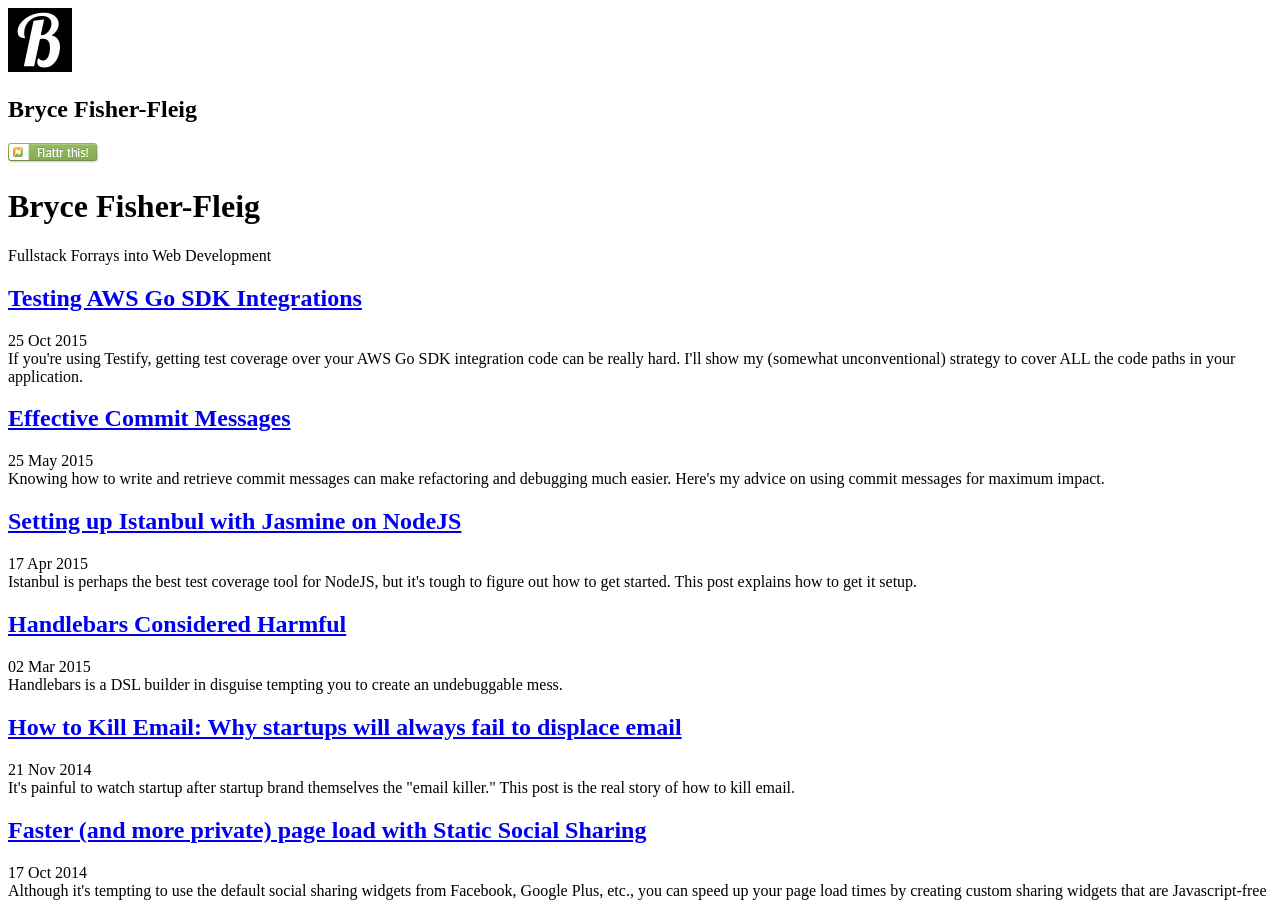
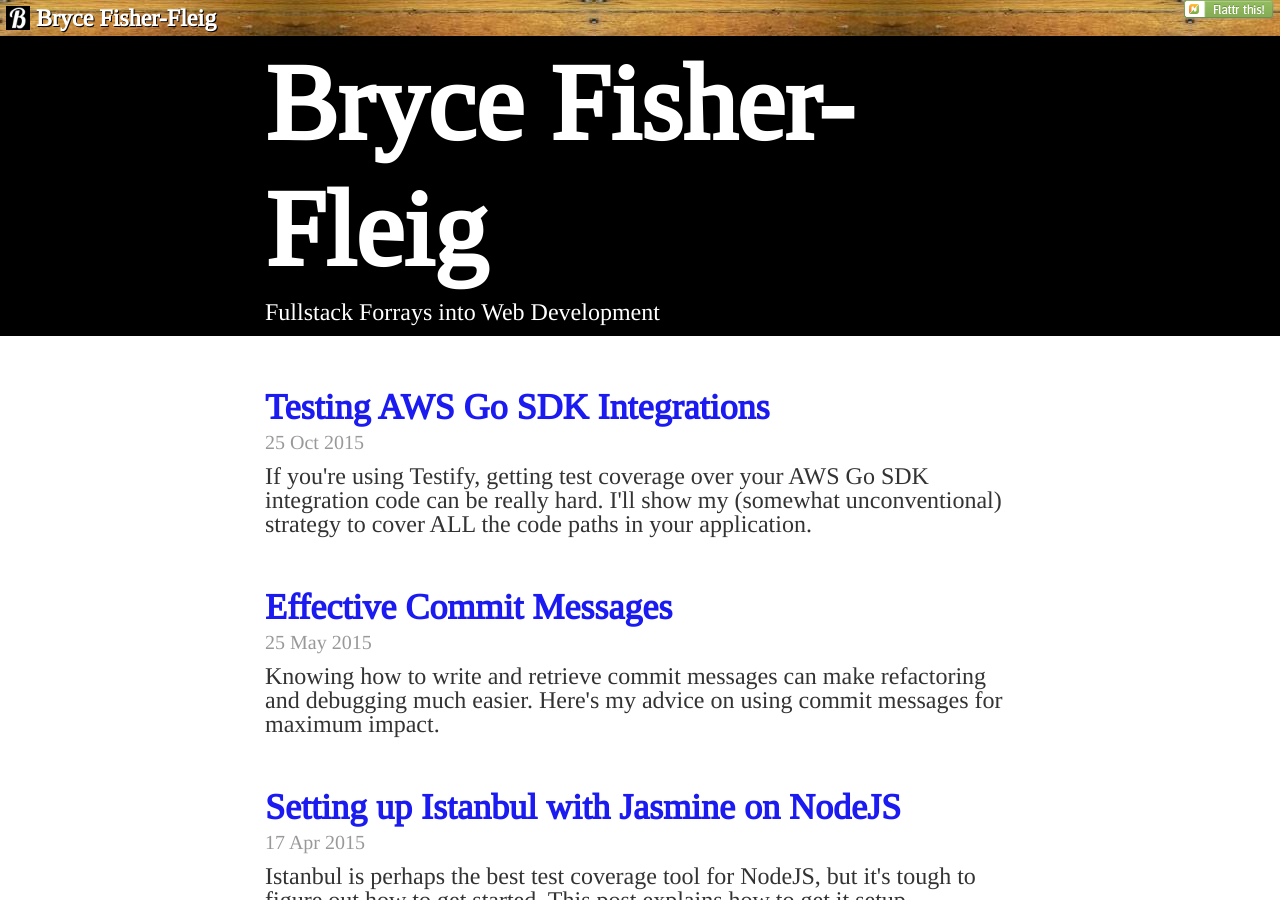
Before and after one commit to brycefisher/brycefisher.github.io-jekyll, a Jekyll site: the page built from index.html, in a window 1280 px wide and 900 px high. Built offline with Jekyll 4.4.1, drawn with Linux system fonts in a browser that asks for light colours; the list of posts is cut into pages by our own code.

Commit message:
Fix media type of stylesheets

```diff
--- a/_layouts/default.html
+++ b/_layouts/default.html
@@ -4,7 +4,7 @@
   <meta charset="utf-8">
   <title>{% if paginator and paginator.page > 1 %}Posts Page {{ paginator.page }}{% else %}{{ page.title }}{% endif %} | Bryce Fisher-Fleig</title>
 
-  <link href="/css/screen.css" media="print" rel="stylesheet" type="text/css">
+  <link href="/css/screen.css" media="screen" rel="stylesheet" type="text/css">
   <link href="/favicon.ico" rel="shortcut icon">
 
   <link rel="dns-prefetch" href="//ssl.google-analytics.com">
```
